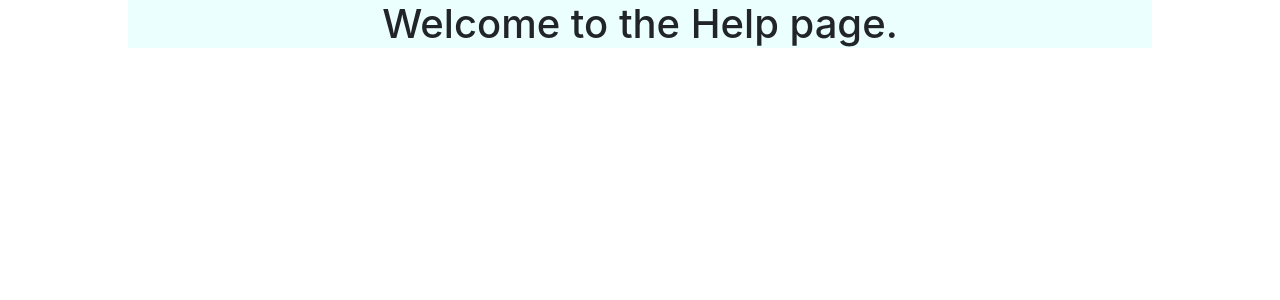
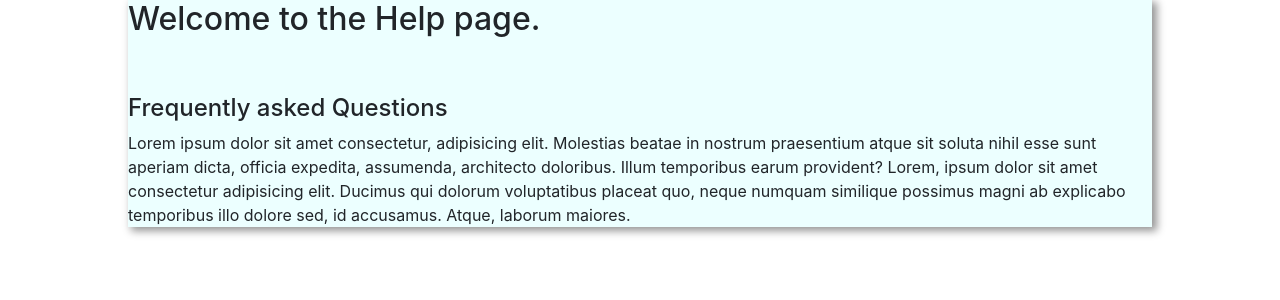
Before and after one commit to arkstudiodevelopers/forthyearproject, a PHP site: page /Help.php in a window 1280 px wide. Shown: the part 56-356 px from the top of the page. Run offline with PHP 8.4, Linux system fonts and the light colour scheme; a user stored in the database is signed in; some libraries are stand-ins or nearby versions.

Commit message:
4thyrbkp

```diff
--- a/Help.php
+++ b/Help.php
@@ -40,9 +40,18 @@
   <!-- Navbar end -->
 
   <Div class="helpBox">
-     <h1>
+     <h2>
          Welcome to the Help page.
-     </h1>
+     </h2> <br><br>
+    <h4>
+        Frequently asked Questions
+    </h4>
+    <p>
+        Lorem ipsum dolor sit amet consectetur, adipisicing elit. Molestias beatae in nostrum praesentium atque sit soluta nihil
+        esse sunt aperiam dicta, officia expedita, assumenda, architecto doloribus. Illum temporibus earum provident?
+        Lorem, ipsum dolor sit amet consectetur adipisicing elit. Ducimus qui dolorum voluptatibus placeat quo, neque
+        numquam similique possimus magni ab explicabo temporibus illo dolore sed, id accusamus. Atque, laborum maiores.
+    </p>
   </Div>
 
 </body>
--- a/css/Help.css
+++ b/css/Help.css
@@ -4,6 +4,9 @@
         margin-left: 10%;
         background-color: rgb(236, 255, 255);
         align-items: center;
+        box-sizing: border-box;
+        box-shadow: 4px 4px 4px 4px #969696;
+        -webkit-box-shadow: 4px 3px 8px 1px #969696;
     }
 
     .helpBox h1 {
```
Lines whose indentation alone changed are shown as unchanged.
